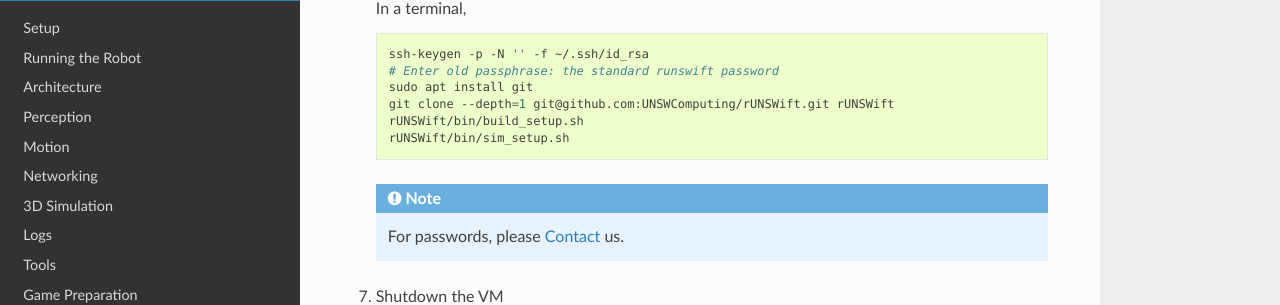
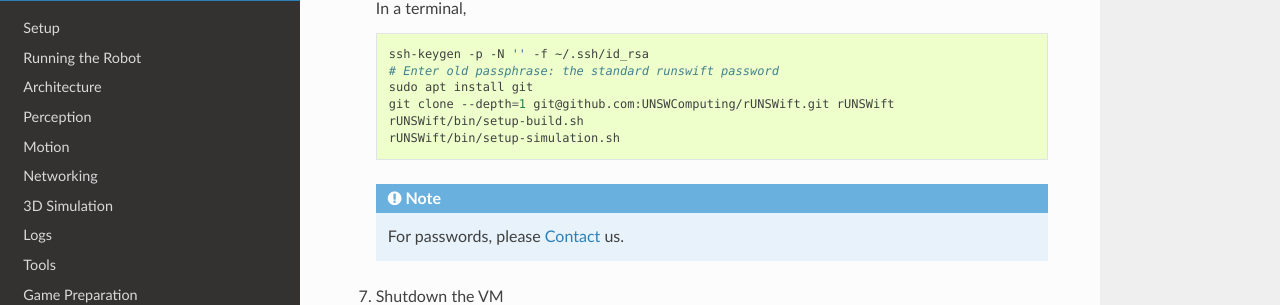
Before and after one commit to UNSWComputing/rUNSWift-docs, a Sphinx documentation site: the page built from source/contributing/vm_image_creation.rst, in a window 1280 px wide and 900 px high, scrolled down 1552 px. Shown: the part 204-509 px from the top of the window. Built offline with Sphinx 7.4.7 and the Read the Docs theme 2.0.0, drawn with Linux system fonts in a browser that asks for light colours.

Commit message:
updated script names

```diff
--- a/source/3d_simulation.rst
+++ b/source/3d_simulation.rst
@@ -28,7 +28,7 @@ It cannot be used for developing
 Installing Simulator
 ********************
 
-Run ``$RUNSWIFT_CHECKOUT_DIR/bin/sim_setup.sh``, in a terminal.
+Run ``$RUNSWIFT_CHECKOUT_DIR/bin/setup-simulation.sh``, in a terminal.
 
 
 *********************
--- a/source/contributing/pc_setup_contributing.rst
+++ b/source/contributing/pc_setup_contributing.rst
@@ -64,7 +64,7 @@ Run the following command to setup the build environment.
 
 .. code-block:: bash
 
-   $ rUNSWift/bin/build_setup.sh
+   $ rUNSWift/bin/setup-build.sh
 
 
 .. note::
--- a/source/contributing/vm_image_creation.rst
+++ b/source/contributing/vm_image_creation.rst
@@ -83,8 +83,8 @@ These are instructions on creating an OVA file to be used in :ref:`pc_setup` for
         # Enter old passphrase: the standard runswift password
         sudo apt install git
         git clone --depth=1 git@github.com:UNSWComputing/rUNSWift.git rUNSWift
-        rUNSWift/bin/build_setup.sh
-        rUNSWift/bin/sim_setup.sh
+        rUNSWift/bin/setup-build.sh
+        rUNSWift/bin/setup-simulation.sh
 
     .. note::
         For passwords, please :ref:`contact` us.
```
Also changed, not shown: source/style_guide.rst (+4 -3 lines).
